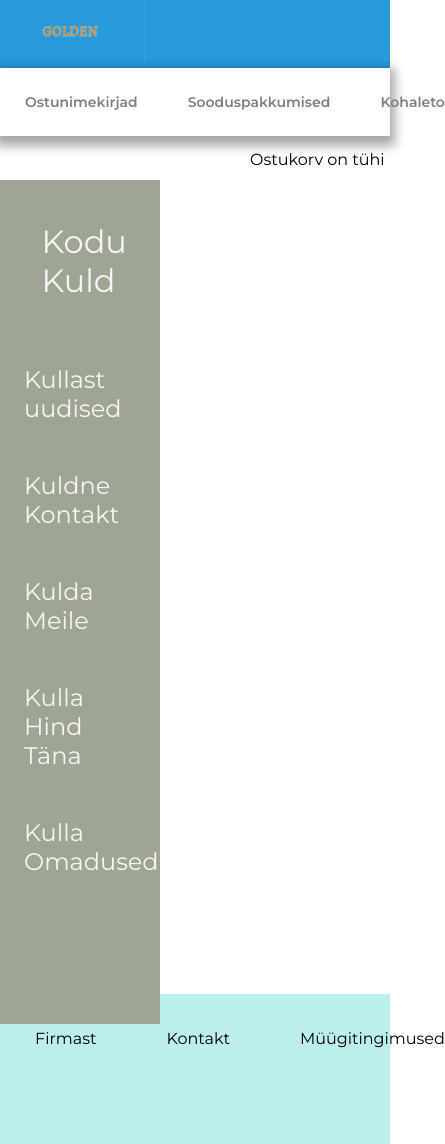
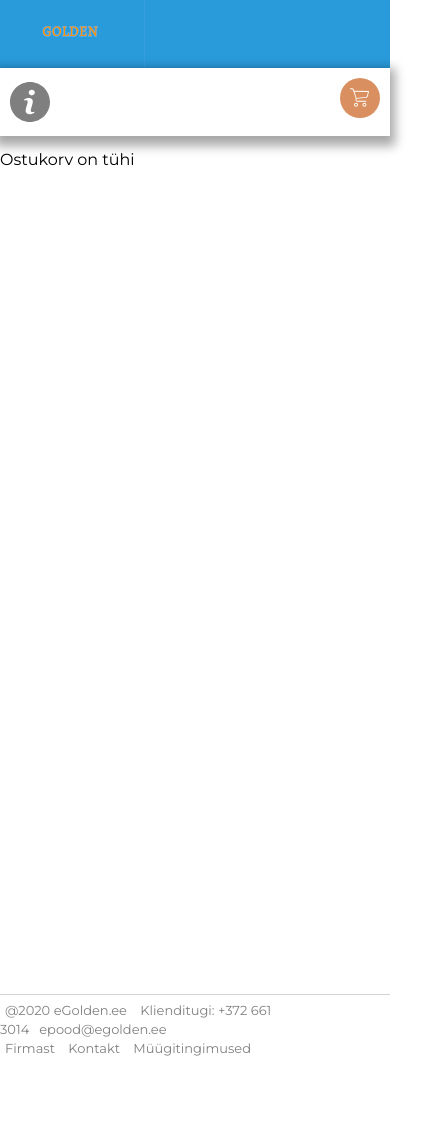
Before and after one commit to Margiteerma/Margiti-projekt, an Angular app in the folder webshop/: page /cart in a window 390 px wide. Shown: the whole page, 445 px wide, since content can reach past the window. After the commit the page ends 1056 px from the top, so only its background shows below. Built offline with nearby package versions, Linux system fonts and the light colour scheme; a web font is replaced by a local one.

Commit message:
responsive

```diff
--- a/webshop/src/app/app.component.css
+++ b/webshop/src/app/app.component.css
@@ -1,5 +1,5 @@
 .sisu {
-    padding-left: 250px;
+    /* padding-left: 250px; */
     padding-top: 150px;
     min-height: 100vh;
 }
--- a/webshop/src/app/app.component.html
+++ b/webshop/src/app/app.component.html
@@ -2,5 +2,5 @@
 <div class="sisu">
     <router-outlet></router-outlet>
 </div>
-<app-left-menu></app-left-menu>
+<!--<app-left-menu></app-left-menu>-->
 <app-footer></app-footer>
--- a/webshop/src/app/cart/cart.component.css
+++ b/webshop/src/app/cart/cart.component.css
@@ -1,4 +1,5 @@
 .ostukorvi-ala {
+    margin-top: 60px;
     width: 90%;
     background-color: white;
     padding: 15px;
@@ -14,7 +15,7 @@
 .tyhjenda {
     position: absolute;
     right: 200px;
-    top: 120px;
+    top: 180px;
 }
 
 .eseme-pilt {
--- a/webshop/src/app/cart/cart.component.html
+++ b/webshop/src/app/cart/cart.component.html
@@ -1,6 +1,6 @@
-<div *ngIf="itemsInCart.length == 0">Ostukorv on tühi</div>
+<div *ngIf="itemsInCart.length ==
+0">Ostukorv on tühi</div>
 
-<br><br>
 
 <div *ngIf="itemsInCart.length > 0">
     <button class="nupp tyhjenda" (click)="onEmptyCart()">Tühjenda ostukorv</button>
--- a/webshop/src/app/global/footer/footer.component.css
+++ b/webshop/src/app/global/footer/footer.component.css
@@ -6,19 +6,30 @@
   height: 150px;
   /* padding-top: 30px; */
   /* padding-bottom: 100px; */
-  background-color: rgb(188, 238, 238);
+  background-color: white;
   /* display: flex; */
   /* justify-content: space-between; */
+  height: 40px;
+  border-top: 1px solid lightgray;
 display: flex;
-justify-content: space-between;
+justify-content: space-around;
 }
 
-.firmast {
-  margin: 35px;
-  }
-  .kontakt {
-    margin: 35px;
-  }
-  .müügitingimused {
-    margin: 35px;
-  }
+.footer-link, .footer-text {
+  position: relative;
+  top: 5px;
+  margin: 0 5px;
+  color: gray;
+  font-size: 13px;
+
+}
+.footer-link:hover {
+  cursor: pointer;
+  color: rgb(106, 164, 219)
+}
+
+@media (max-width: 1050px) {
+  .jalus {
+   display: block;
+   }
+}
--- a/webshop/src/app/global/footer/footer.component.html
+++ b/webshop/src/app/global/footer/footer.component.html
@@ -1,6 +1,17 @@
   <div class="jalus">
-    <div class="firmast">Firmast</div>
+    <!-- <div class="firmast">Firmast</div>
     <div class="kontakt">Kontakt</div>
-    <div class="müügitingimused">Müügitingimused</div>
+    <div class="müügitingimused">Müügitingimused</div> -->
+    <div>
+      <span class="footer-text">@2020 eGolden.ee </span>
+      <span class="footer-text">Klienditugi: +372 661 3014</span>
+      <span class="footer-text">epood@egolden.ee</span>
+       </div>
+    <div>
+      <span class="footer-link"> Firmast </span>
+      <span class="footer-link"> Kontakt </span>
+      <span class="footer-link"> Müügitingimused </span>
+
+    </div>
 
 </div>
--- a/webshop/src/app/global/navbar/navbar.component.css
+++ b/webshop/src/app/global/navbar/navbar.component.css
@@ -32,7 +32,9 @@
     height: 90px;
     width: 150px;
     margin: -5px;
+    cursor: pointer;
 }
+
  .navriba-lingid {
      display: flex;
      margin-right: 0px;
@@ -64,26 +66,68 @@
   .navriba-lingid div:hover img {
     filter: invert(40%) sepia(100%) saturate(358%) hue-rotate(165deg) brightness(89%) contrast(91%);
   }
+     @media (max-width: 1200px) {
+    .navriba-lingid div {
+     margin: 25px 10px;
+     }
+}
+     @media (max-width: 1000px) {
+    .navriba-lingid span, .ostukorv-nupp span {
+     display: none;
+     }
+    .navriba-lingid div {
+        margin: 0;
+    }
+    .navriba-lingid img {
+        height: 40px;
+        width: 40px;
+        margin: 14px;
+    }
+
+
+   .ostukorv-nupp {
+       height: 40px;
+       width: 40px;
+       border-radius: 50px;
+   }
+   .ostukorv-nupp img {
+       position: relative;
+       right: 10px;
+   }
+}
+@media (max-width: 600px) {
+    .navriba-lingid img {
+     margin: 14px 10px;
+     }
+}
 
    .toodete-arv {
-    background-color: #299bdb;
-    position: relative;
-    top: -20px;
+    background-color: #d6743d;
     border-radius: 50%;
     padding: 0 5px;
-    font-size: 20px;
+    font-size: 15px;
 }
-.ostukorv {
-    height: 50px;
-    width: 50px;
+.ostukorv-nupp {
+    background-color: rgb(202, 97, 28);
+    color: white;
     cursor: pointer;
     margin: 10px;
-    opacity: 0.5;
-}
-.ostukorv:hover{
-    opacity: 1.0;
+    opacity: 0.7;
+    top: -10px;
+    border-radius: 40px;
+    letter-spacing: .1px;
+    font-size: 15px;
+    padding: 10px 20px;
+    border: none;
 
 }
+.ostukorv-nupp:hover {
+    background-color:rgb(180, 83, 66); ;
+}
+/* .ostukorv:hover {
+    opacity: 1.0;
+    background-color:  */
+
 .tooted {
     margin: 35px;
 }
@@ -93,3 +137,14 @@
 .kontakt {
     margin: 35px;
 }
+.ostukorv-nupp img {
+    height: 19px;
+     width: 19px;
+     filter: invert(100%) sepia(0%) saturate(0%) hue-rotate(116deg) brightness(109%) contrast(101%);
+     display: relative;
+}
+.ostukorv-nupp span {
+    position: relative;
+    top: -3px;
+    left: 5px;
+}
--- a/webshop/src/app/global/navbar/navbar.component.html
+++ b/webshop/src/app/global/navbar/navbar.component.html
@@ -4,10 +4,10 @@
   </div>
   <div class="navbar-alumine">
     <div class="navriba-lingid">
-      <div class="Ostunimekirjad">Ostunimekirjad</div>
+      <!-- <div class="Ostunimekirjad">Ostunimekirjad</div>
       <div class="Sooduspakkumised">Sooduspakkumised</div>
       <div class="Kohaletoimetamine">Kohaletoimetamine</div>
-      <div class="Retseptid">Retseptid</div>
+      <div class="Retseptid">Retseptid</div> -->
 
       <div>
         <img src="assets\information-button.svg">
@@ -15,8 +15,12 @@
         </div>
          </div>
          <div>
-         <span class="toodete-arv">{{cartCount}}</span>
-        <img class="ostukorv" src="assets\shopping-cart.png" routerLink="/cart">
-    </div>
-
+                 <!-- <img class="ostukorv" src="assets\shopping-cart.png" routerLink="/cart">
+    </div> -->
+    <button class="ostukorv-nupp" routerLink= "/cart">
+      <img src="assets\shopping-cart.svg">
+     <span>Vaata ostukorvi</span>
+        <span class="toodete-arv"> {{cartCount}}
+                  </span>
+                </button>
   </div>
--- a/webshop/src/app/items/item-list/item-list.component.css
+++ b/webshop/src/app/items/item-list/item-list.component.css
@@ -1,18 +1,20 @@
 .tooted {
     display: flex;
     flex-wrap: wrap;
+    padding-left: 250px;
 
 }
 
 .toode {
 width: 300px;
-margin: 20px;
+margin: 5px;
 background-color: white;
 padding: 10px;
 border-radius: 10px;
 transform: scale(1.0);
 transition: .5s;
 border: 1px solid lightgray;
+height: 470px;
 }
 
 .toode:hover {
@@ -34,12 +36,32 @@ border: 1px solid lightgray;
  padding: 40px;
 }
 
+.price {
+    position: absolute;
+    bottom: 10px;
+}
 .lisa-nupp {
+    position: absolute;
+    bottom: 10px;
+    right: 20px;
     background-color: #299bdb;
     border: none;
     border-radius: 10px;
     color: white;
     padding: 5px 10px;
     cursor: pointer;
+    height: 30px;
 
 }
+
+.tyhimik {
+    height: 30px;
+}
+@media (max-width: 1050px) {
+    .tooted {
+        padding-left: 20px;
+    }
+    .toode {
+        width: 90%;
+    }
+}
--- a/webshop/src/app/items/item-list/item-list.component.html
+++ b/webshop/src/app/items/item-list/item-list.component.html
@@ -10,9 +10,12 @@
         <div> <b>{{item.category | uppercase}}</b> </div>
         <img src="{{item.imgSrc}}">
          <p>Toote nimetus: <br> {{item.title}} </p>
-        <div>Hind: <br>{{item.price}} €</div>
+        <div class="price">Hind: <br>{{item.price}} €</div>
     </div>
-        <button *ngIf="showAddToCart"
+        <button *ngIf="item.showbutton"
         class="lisa-nupp" (click)="onAddToCart(item)">+ LISA</button>
+        <div class="tyhimik" *ngIf="!item.showbutton"></div>
+
+
     </div>
     </div>
--- a/webshop/src/app/items/item-list/item-list.component.ts
+++ b/webshop/src/app/items/item-list/item-list.component.ts
@@ -9,7 +9,6 @@ import { ItemService } from '../item.service';
 })
 export class ItemListComponent implements OnInit {
   items;
-  showAddToCart = false;
 
   constructor(private itemservice: ItemService,
     private cartService: CartService) { }
@@ -33,11 +32,11 @@ export class ItemListComponent implements OnInit {
     this.itemservice.saveItems();
   }
 
-  onMouseEnter() {
-    this.showAddToCart = true;
+  onMouseEnter(item) {
+    item.showbutton = true;
   }
 
-  onMouseLeave() {
-    this.showAddToCart = false;
+  onMouseLeave(item) {
+    item.showbutton = false;
   }
 }
--- a/webshop/src/styles.css
+++ b/webshop/src/styles.css
@@ -17,16 +17,16 @@ body{
  }
 
 .nupp {
-  background-color: #4CAF50;
+  background-color: #299bdb;
   border: none;
   color: white;
-  padding: 15px 32px;
+  padding: 10px 20px;
   text-align: center;
   font-size: 16px;
   margin: 4px 2px;
   cursor: pointer;
-  border-radius: 10px;
-  box-shadow: 0 4px 4px 0 black;
+  border-radius: 40px;
+  /* box-shadow: 0 4px 4px 0 black; */
   opacity: 0.9;
 }
 
```
Also changed, not shown: webshop/src/assets/shopping-cart.svg (added).
